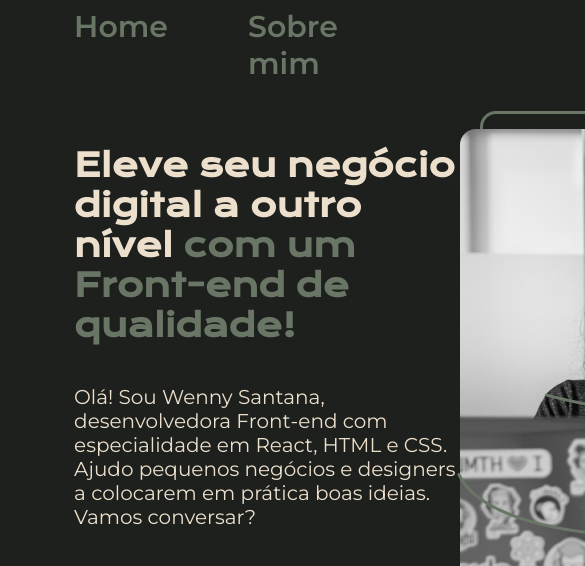
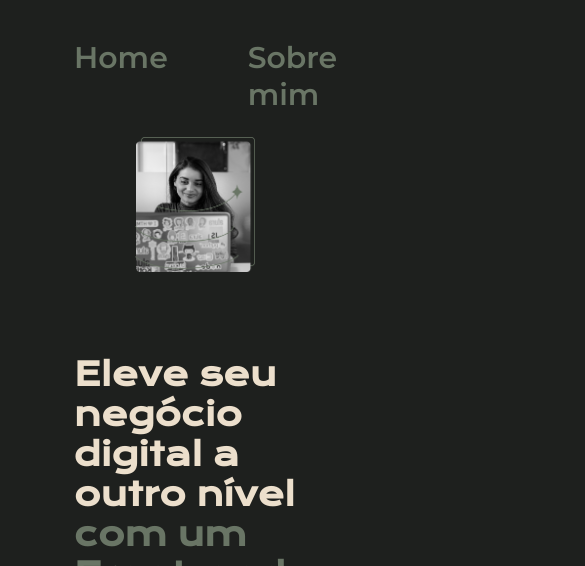
Before and after one commit to wennysantana/AluraProjetos, a plain HTML site: page CursoHTMLeCSS/Portifolio - Pagina 1/index.html in a window 390 px wide. Shown: the top 566 px of the page, 585 px wide, since content can reach past the window. Drawn offline with nearby package versions, Linux system fonts and the light colour scheme.

Commit message:
:books: projeto HTML e CSS finalizados

```diff
--- a/CursoHTMLeCSS/Portifolio - Pagina 1/index.html
+++ b/CursoHTMLeCSS/Portifolio - Pagina 1/index.html
@@ -46,7 +46,7 @@
           </a>
         </div>
       </section>
-      <img src="/assets/Imagem.png" alt="Foto da Wenny Santana" />
+      <img class="apresentacao__imagem" src="/assets/Imagem.png" alt="Foto da Wenny Santana" />
     </main>
 
     <footer class="rodape">
--- a/CursoHTMLeCSS/Portifolio - Pagina 1/styles/about.css
+++ b/CursoHTMLeCSS/Portifolio - Pagina 1/styles/about.css
@@ -26,7 +26,7 @@
 .cabecalho__menu__link{
     flex-direction: row;
     font-family: var(--fonte-secundaria);
-    font-size: 24px;
+    font-size: 1.5rem;
     font-weight: 600;
     color: var(--cor-teciaria);
     text-decoration: none;
@@ -37,9 +37,10 @@
     align-items: center;
     justify-content: space-between;
     padding: 7.6% 19%;
+    gap: 82px;
 }
 .apresentacao__conteudo{
-    width: 615px;
+    width: 50%;
     height: 482px;
     display: flex;
     flex-direction: column;
@@ -47,11 +48,11 @@
 }
 
 .apresentacao__conteudo__titulo{
-    font-size: 32px;
+    font-size: 2rem;
     font-family: var(--fonte-primaria);
 }
 .apresentacao__conteudo__texto{
-    font-size: 20px;
+    font-size: 1.25rem;
     font-family: var(--fonte-secundaria);
     font-weight: 400;
 }
@@ -62,11 +63,29 @@ body{
     box-sizing: border-box;
 }
 
+.apresentacao__imagem{
+    width: 50%;
+}
+
+
 .rodape{
     background-color: var(--cor-teciaria);
-    padding: 24px;
+    padding: 1.5rem;
     text-align: center;
     font-family: var(--fonte-secundaria);
     color:var(--cor-primaria);
     font-weight: 400;
 }
+
+@media (max-width: 969px ) {
+    .cabecalho{
+        padding: 10% 0 0 19%;
+    }
+    .cabecalho__menu{
+        justify-content: center;
+    }
+    .apresentacao {
+        flex-direction: column-reverse;
+    }
+
+}
--- a/CursoHTMLeCSS/Portifolio - Pagina 1/styles/style.css
+++ b/CursoHTMLeCSS/Portifolio - Pagina 1/styles/style.css
@@ -26,7 +26,7 @@
 .cabecalho__menu__link{
     flex-direction: row;
     font-family: var(--fonte-secundaria);
-    font-size: 30px;
+    font-size: 1.87rem;
     font-weight: 600;
     color: var(--cor-teciaria);
     text-decoration: none;
@@ -36,10 +36,11 @@
     display: flex;
     align-items: center;
     justify-content: space-between;
-    padding: 7.6% 19%;
+    padding: 6.1% 19%;
+    gap: 82px;
 }
 .apresentacao__conteudo{
-    width: 615px;
+    width: 50%;
     height: 482px;
     display: flex;
     flex-direction: column;
@@ -47,11 +48,11 @@
 }
 
 .apresentacao__conteudo__titulo{
-    font-size: 32px;
+    font-size: 2rem;
     font-family: var(--fonte-primaria);
 }
 .apresentacao__conteudo__texto{
-    font-size: 20px;
+    font-size: 1.25rem;
     font-family: var(--fonte-secundaria);
     font-weight: 400;
 }
@@ -65,20 +66,20 @@
 }
 .apresentacao__botoes_titulo{
     font-family: var(--fonte-primaria);
-    font-size: 24px;
+    font-size: 1.5rem;
     font-weight: 400;
 }
 .apresentacao__botoes__link{
     display: flex;
     justify-content: center;
     gap: 16px;
-    width: 378px;
+    width: 50%;
     text-align: center;
     border-radius: 8px;
     border: 2px solid var(--cor-teciaria);
     text-decoration: none;
     color: var(--cor-secundaria);
-    font-size: 24px;
+    font-size: 1.5rem;
     font-family: var(--fonte-secundaria);
     font-weight: 600;
     padding: 21.5px 0;
@@ -87,6 +88,7 @@
 .apresentacao__botoes__link:hover{
     background-color: var(--cor-hover);
 }
+
 body{
     background-color: var(--cor-primaria);
     color: var(--cor-secundaria);
@@ -94,6 +96,10 @@ body{
 }
 .destaque-titulo{
     color: var(--cor-teciaria);
+}
+
+.apresentacao__imagem{
+    width: 50%;
 }
 
 .rodape{
@@ -104,3 +110,19 @@ body{
     color:var(--cor-primaria);
     font-weight: 400;
 }
+
+@media (max-width: 1130px ) {
+    .cabecalho{
+        padding: 10% 0 0 19%;
+    }
+    .cabecalho__menu{
+        justify-content: center;
+    }
+    .apresentacao {
+        flex-direction: column-reverse;
+    }
+    .apresentacao__conteudo{
+        width: auto;
+    }
+
+}
```
Also changed, not shown: CursoHTMLeCSS/Portifolio - Pagina 1/about.html (+1 -1 lines).
